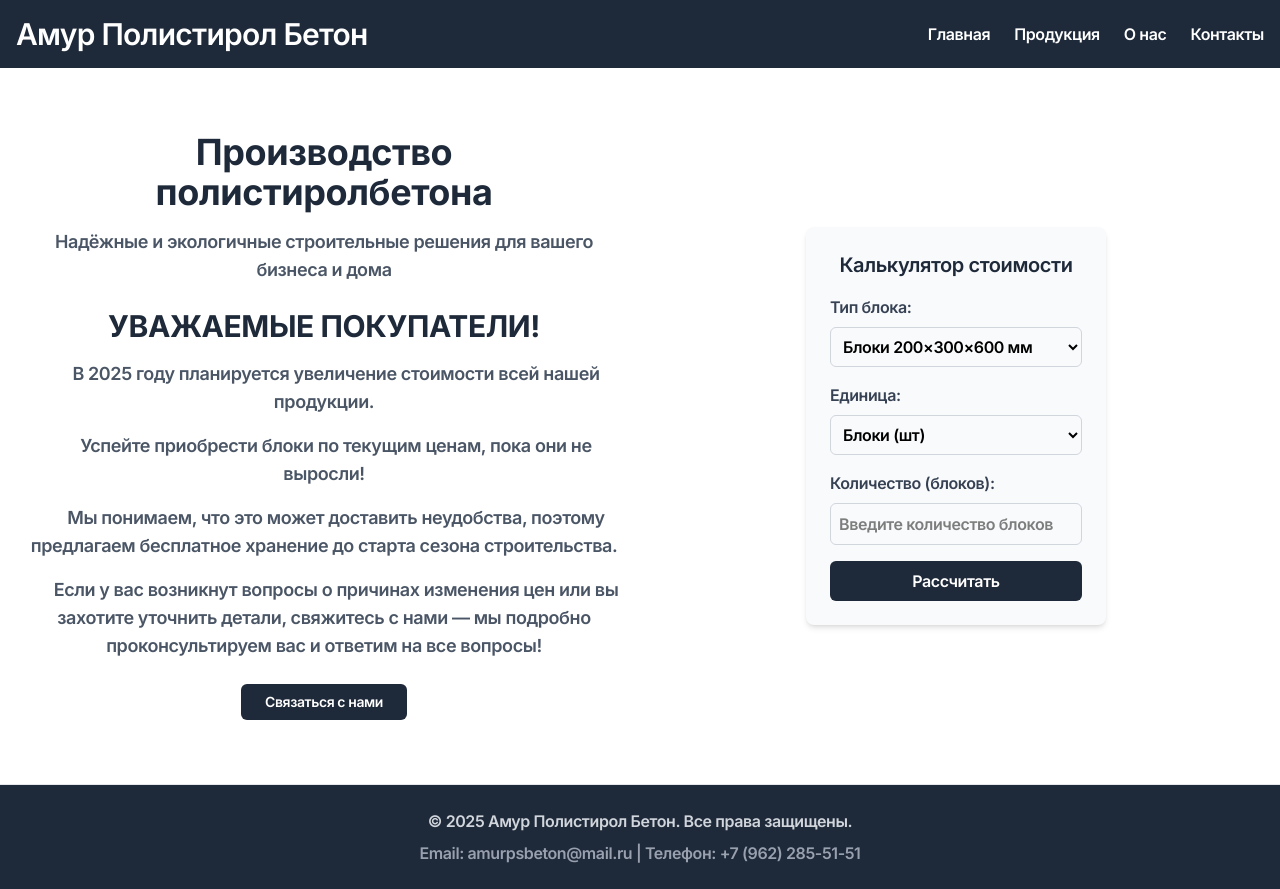
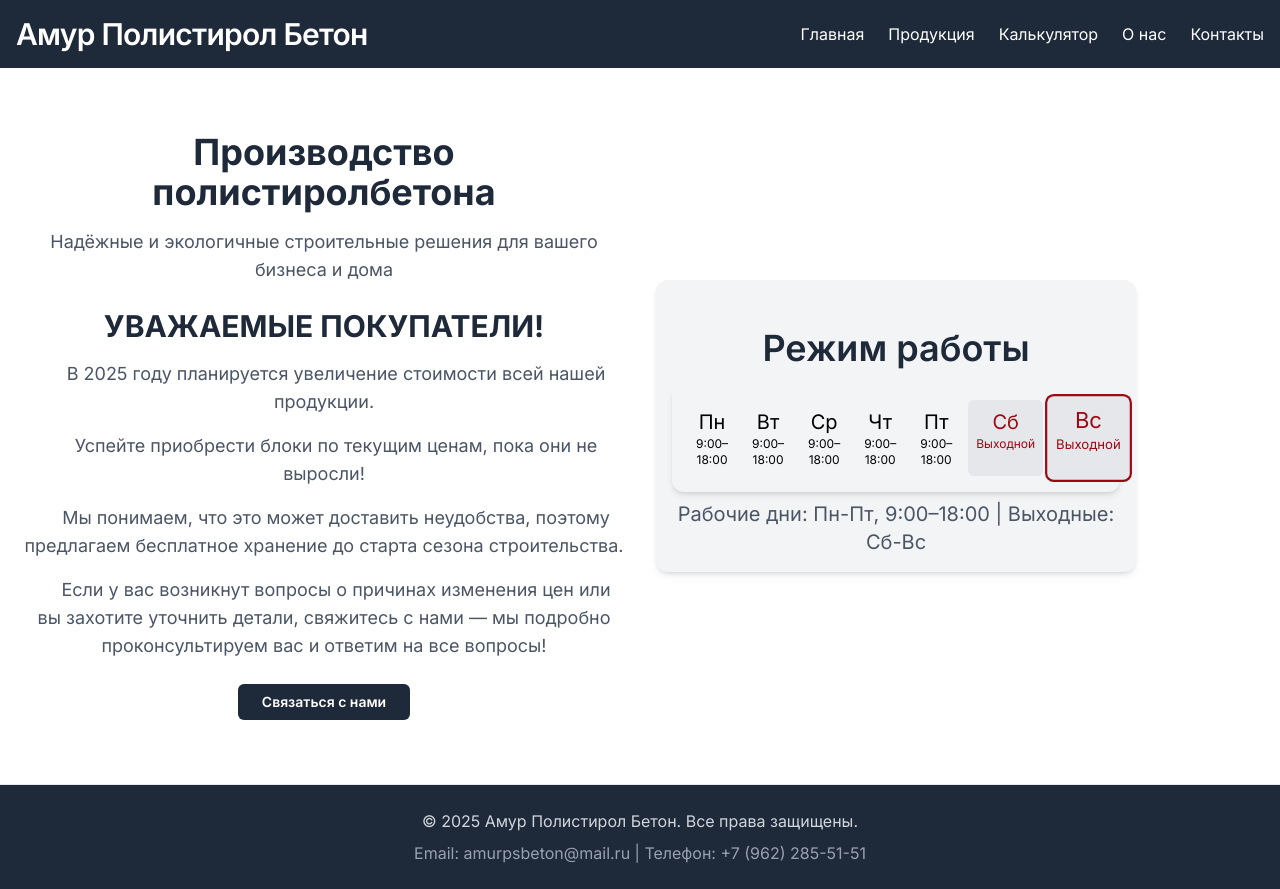
Before and after one commit to artstyleplaystyle/AmurPolystirolBeton-demo, a React (Vite) app: page / in a window 1280 px wide. Built offline with nearby package versions, Linux system fonts and the light colour scheme.

Commit message:
Separate calculator

```diff
--- a/src/App.tsx
+++ b/src/App.tsx
@@ -6,30 +6,24 @@ import Home from './pages/Home';
 import Products from './pages/Products';
 import About from './pages/About';
 import Contacts from './pages/Contacts';
-import { motion } from "framer-motion";
+import Calculator from './pages/Calculator';
 
 const App: React.FC = () => (
-  <motion.h1
-  className="text-1xl font-semibold tracking-tight"
-  initial={{ opacity: 0, x: -50 }}
-  animate={{ opacity: 2, x: 0 }}
-  transition={{ duration: 0.5 }}
->
   <Router>
-    <div className="flex flex-col min-h-screen right">
+    <div className="flex flex-col min-h-screen">
       <Header />
-      <main className="flex-shrink">
+      <main className="flex-grow">
         <Routes>
           <Route path="/" element={<Home />} />
           <Route path="/products" element={<Products />} />
           <Route path="/about" element={<About />} />
           <Route path="/contacts" element={<Contacts />} />
+          <Route path="/calculator" element={<Calculator />} />
         </Routes>
       </main>
       <Footer />
     </div>
   </Router>
-</motion.h1>
 );
 
 export default App;
--- a/src/components/CostCalculator.tsx
+++ b/src/components/CostCalculator.tsx
@@ -1,4 +1,6 @@
 import React, { useState } from 'react';
+
+const CostCalculator: React.FC = () => {
 
   interface Product {
     title: string;
@@ -31,7 +33,6 @@ const products: Product[] = [
     },
   ];
 
-const CostCalculator: React.FC = () => {
   const [selectedProduct, setSelectedProduct] = useState(products[0].title);
   const [unit, setUnit] = useState<'blocks' | 'pallets'>('blocks');
   const [quantity, setQuantity] = useState<string>('');
@@ -76,7 +77,7 @@ const CostCalculator: React.FC = () => {
   };
 
   return (
-    <div className="p-6 bg-gray-50 rounded-lg shadow-md">
+    <div className="p-15 bg-gray-50 rounded-3xl shadow-md ">
       <h3 className="text-xl font-semibold text-gray-800 mb-4 text-center">Калькулятор стоимости</h3>
       <div className="space-y-4">
         <div>
--- a/src/components/Header.tsx
+++ b/src/components/Header.tsx
@@ -15,19 +15,34 @@ const Header: React.FC = () => (
           Амур Полистирол Бетон
         </Link>
       </motion.h1>
-
       <nav>
-      <motion.ul
-        className="flex space-x-6"
-        initial={{ opacity: 0, y: -20 }}
-        animate={{ opacity: 1, y: 0 }}
-        transition={{ duration: 0.5, delay: 0.2 }}
-        >
-          <li><Link to="/" className="hover:text-blue-300 transition-colors">Главная</Link></li>
-          <li><Link to="/products" className="hover:text-blue-300 transition-colors">Продукция</Link></li>
-          <li><Link to="/about" className="hover:text-blue-300 transition-colors">О нас</Link></li>
-          <li><Link to="/contacts" className="hover:text-blue-300 transition-colors">Контакты</Link></li>
-        </motion.ul>
+        <ul className="flex space-x-6">
+          <li>
+            <Link to="/" className="hover:text-blue-300 transition-colors">
+              Главная
+            </Link>
+          </li>
+          <li>
+            <Link to="/products" className="hover:text-blue-300 transition-colors">
+              Продукция
+            </Link>
+          </li>
+          <li>
+            <Link to="/calculator" className="hover:text-blue-300 transition-colors">
+              Калькулятор
+            </Link>
+          </li>
+          <li>
+            <Link to="/about" className="hover:text-blue-300 transition-colors">
+              О нас
+            </Link>
+          </li>
+          <li>
+            <Link to="/contacts" className="hover:text-blue-300 transition-colors">
+              Контакты
+            </Link>
+          </li>
+        </ul>
       </nav>
     </div>
   </header>
--- /dev/null
+++ b/src/components/WorkDays.tsx
@@ -0,0 +1,54 @@
+import React from 'react';
+import { motion } from 'framer-motion';
+
+const WorkDays: React.FC = () => {
+const daysOfWeek = [
+    { name: 'Пн', isWorkDay: true, hours: '9:00–18:00' },
+    { name: 'Вт', isWorkDay: true, hours: '9:00–18:00' },
+    { name: 'Ср', isWorkDay: true, hours: '9:00–18:00' },
+    { name: 'Чт', isWorkDay: true, hours: '9:00–18:00' },
+    { name: 'Пт', isWorkDay: true, hours: '9:00–18:00' },
+    { name: 'Сб', isWorkDay: false, hours: 'Выходной' },
+    { name: 'Вс', isWorkDay: false, hours: 'Выходной' },
+  ];
+
+  // Текущий день (0 = воскресенье, 6 = суббота)
+const today = new Date('2025-02-23').getDay(); // 23 февраля 2025 — воскресенье (0)
+const currentDayIndex = today === 0 ? 6 : today - 1; // Корректировка под массив (0 = Пн, 6 = Вс)
+
+return(
+	<motion.div
+	className="flex justify-between gap-2 bg-gray-100 p-4 rounded-xl shadow-md"
+	initial={{ opacity: 0, y: 20 }}
+	animate={{ opacity: 1, y: 0 }}
+	transition={{ duration: 0.5 }}
+	>
+{/* Виджет дней недели */}
+<div className="mt-8 text-xl max-w-md mx-auto">
+	<h3 className="text-4xl font-semibold text-gray-800 mb-4 text-center">
+	Режим работы
+	</h3>
+	<div className="flex justify-between gap-2 bg-gray-100 p-4 rounded-xl shadow-md">
+	{daysOfWeek.map((day, index) => (
+		<div
+    key={day.name}
+    className={`flex-1 p-2 text-center rounded-md transition-all duration-300 ${
+      day.isWorkDay
+        ? 'bg-white-100 text-black-800 hover:bg-blue-300'
+        : 'bg-gray-200 text-red-800 hover:bg-red-300'
+    } ${index === currentDayIndex ? 'ring-2 ring-black-500 scale-110' : ''}`}
+ 		>
+    <span className="font-medium">{day.name}</span>
+    <p className="text-xs">{day.hours}</p>
+  </div>
+		))}
+		</div>
+		<p className="mt-2 text-center text-gray-600">
+		Рабочие дни: Пн-Пт, 9:00–18:00 | Выходные: Сб-Вс
+		</p>
+		</div>
+		</motion.div>
+	)
+}
+
+export default WorkDays;
--- /dev/null
+++ b/src/pages/Calculator.tsx
@@ -0,0 +1,19 @@
+import React from 'react';
+import CostCalculator from '../components/CostCalculator';
+
+const Calculator: React.FC = () => {
+  return (
+    <section id="calculator" className="py-12 bg-white">
+      <div className="container mx-auto px-20">
+        <h1 className="text-3xl md:text-4xl font-bold text-gray-800 mb-8 text-center">
+          Калькулятор стоимости
+        </h1>
+        <div className="max-w-prose mx-auto">
+          <CostCalculator />
+        </div>
+      </div>
+    </section>
+  );
+};
+
+export default Calculator;
--- a/src/pages/Contacts.tsx
+++ b/src/pages/Contacts.tsx
@@ -27,18 +27,21 @@ const Contacts: React.FC = () => {
           <div className="text-gray-600 space-y-4">
             <p>
               <span className="font-medium">Телефон:</span>{' '}
-              <a href="tel:+71234567890" className="text-blue-600 hover:underline">
-                +7 (123) 456-78-90
+              <a href="tel:+79622855151" className="text-black-600 hover:underline">
+                +7 (962) 285-51-51 ||
+              </a>
+              <a href="tel:+74162555151" className="text-black-600 hover:underline">
+                +7 (416) 255-51-51
               </a>
             </p>
             <p>
               <span className="font-medium">Email:</span>{' '}
-              <a href="mailto:info@amurpolystirol.ru" className="text-blue-600 hover:underline">
-                info@amurpolystirol.ru
+              <a href="mailto:amurpsbeton@mail.ru" className="text-blue-600 hover:underline">
+                amurpsbeton@mail.ru
               </a>
             </p>
             <p>
-              <span className="font-medium">Адрес:</span> г. Благовещенск, ул. Ленина, 1
+              <span className="font-medium">Адрес:</span> г. Благовещенск, Пограничная ул., 128
             </p>
           </div>
         </div>
@@ -61,7 +64,7 @@ const Contacts: React.FC = () => {
         <h3 className="text-3xl font-semibold text-gray-800 mb-4 text-center">
           Режим работы
         </h3>
-        <div className="flex justify-between gap-2 bg-gray-100 p-4 rounded-lg shadow-md">
+        <div className="flex justify-between gap-2 bg-gray-100 p-4 rounded-xl shadow-md">
           {daysOfWeek.map((day, index) => (
             <div
               key={day.name}
@@ -69,7 +72,7 @@ const Contacts: React.FC = () => {
                 day.isWorkDay
                   ? 'bg-white-100 text-black-800 hover:bg-blue-300'
                   : 'bg-gray-200 text-red-800 hover:bg-red-300'
-              } ${index === currentDayIndex ? 'ring-2 ring-blue-500 scale-110' : ''}`}
+              } ${index === currentDayIndex ? 'ring-2 ring-black-500 scale-110' : ''}`}
             >
               <span className="font-medium">{day.name}</span>
               <p className="text-xs">{day.hours}</p>
--- a/src/pages/Home.tsx
+++ b/src/pages/Home.tsx
@@ -1,6 +1,6 @@
 import React from 'react';
 import { Link } from 'react-router-dom';
-import CostCalculator from '../components/CostCalculator';
+import WorkDays from '../components/WorkDays';
 
 const Home: React.FC = () => {
   return (
@@ -38,8 +38,8 @@ const Home: React.FC = () => {
               Связаться с нами
             </Link>
           </div>
-          <div className="md:max-w-sm mx-auto">
-            <CostCalculator />
+          <div className='flex justify-mid'>
+            <WorkDays/>
           </div>
         </div>
       </div>
```
Lines whose indentation alone changed are shown as unchanged.
